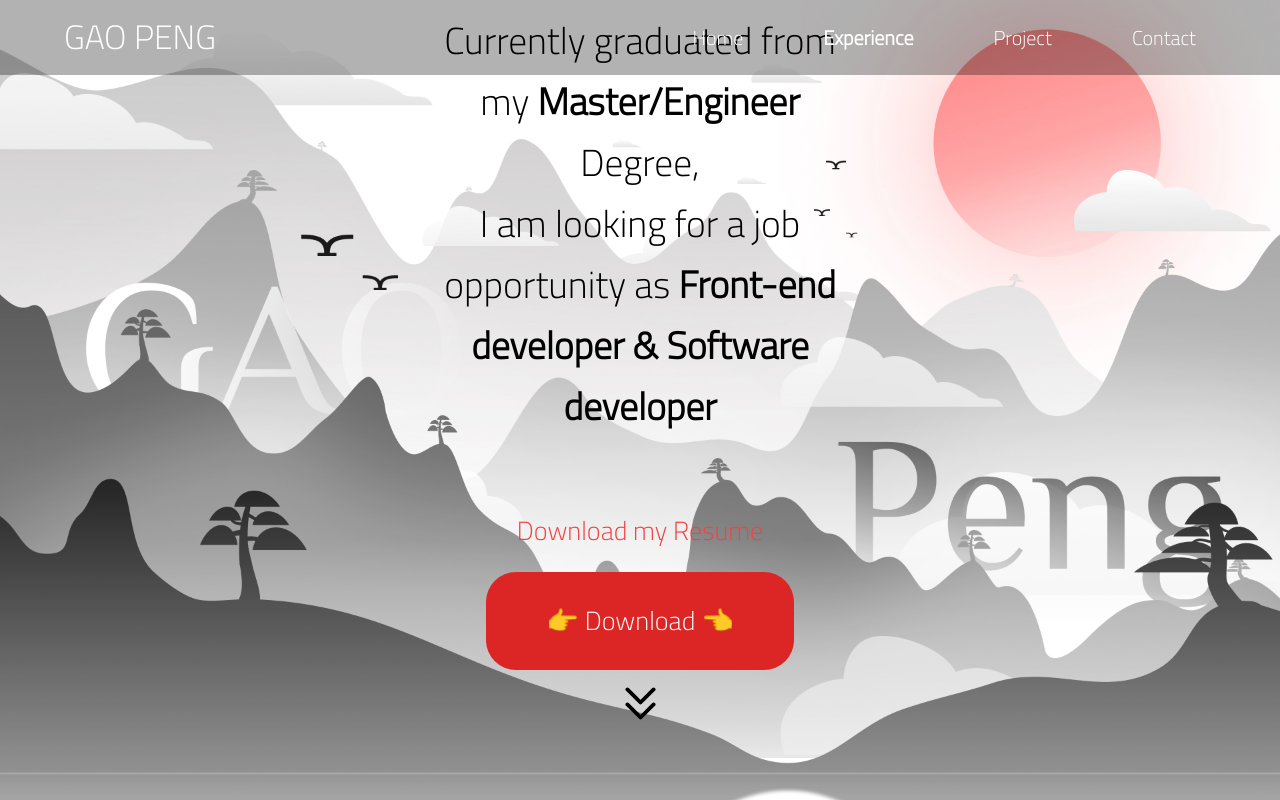
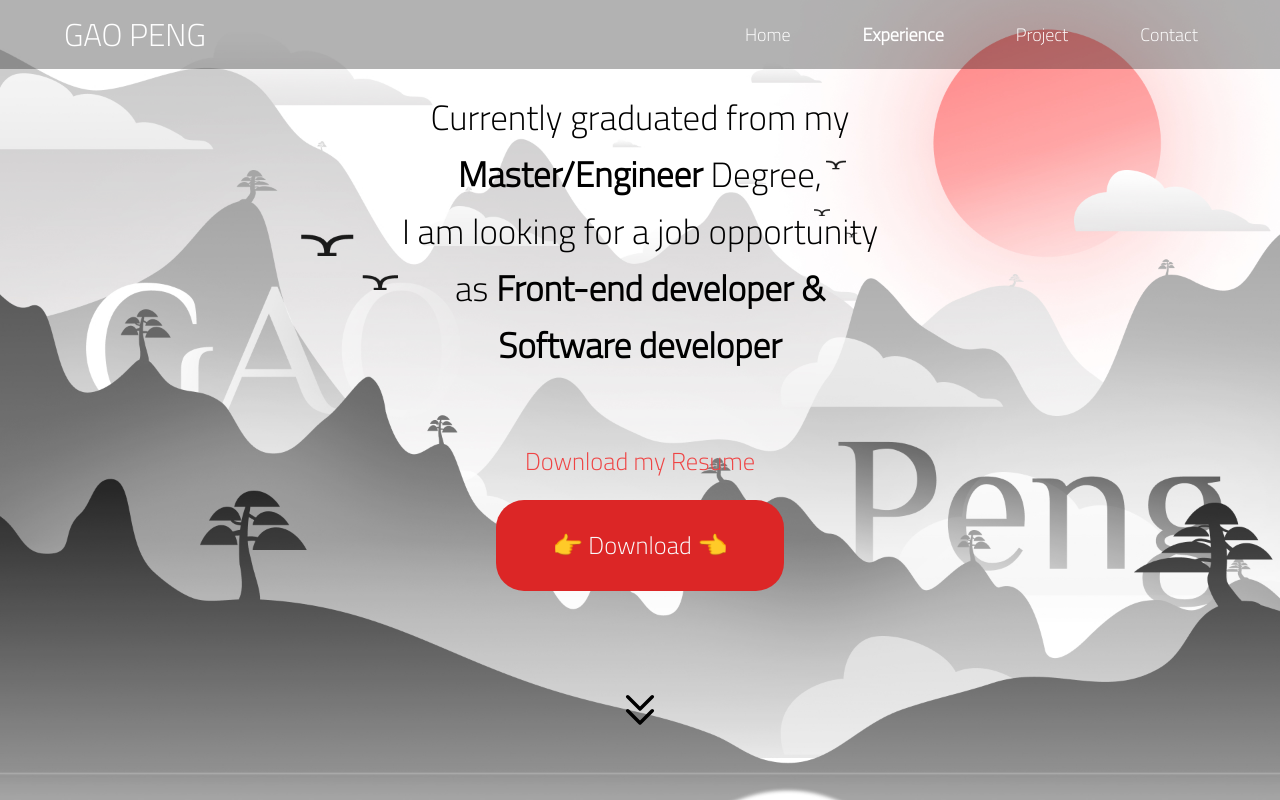
Before and after one commit to RedCarpG/Website-Portfolio, a React (Create React App) app: page /#/experience in a window 1280 px wide. Built offline with nearby package versions, Linux system fonts and the light colour scheme; a web font is replaced by a local one.

Commit message:
fix: responsive size issue & scroll x issue in `Experience` page

```diff
--- a/src/components/ScrollWindow.scss
+++ b/src/components/ScrollWindow.scss
@@ -3,6 +3,7 @@
     scroll-behavior: smooth;
     scroll-snap-type: y mandatory;
     overflow-y: scroll;
+    overflow-x: hidden;
     transition: .5s;
     transition-delay: .1s;
     transition-property: all;
@@ -36,7 +37,6 @@
             background-color: inherit;
         }
         &:hover {
-            overflow: auto;
             &::-webkit-scrollbar-thumb {
                 width: .1rem;
                 background-color: white;
--- a/src/index.css
+++ b/src/index.css
@@ -1,10 +1,10 @@
 /*
 ! tailwindcss v3.0.23 | MIT License | https://tailwindcss.com
-*/
-/*
+*//*
 1. Prevent padding and border from affecting element width. (https://github.com/mozdevs/cssremedy/issues/4)
 2. Allow adding a border to an element by just adding a border-width. (https://github.com/tailwindcss/tailwindcss/pull/116)
 */
+
 *,
 ::before,
 ::after {
@@ -13,49 +13,60 @@
   border-style: solid; /* 2 */
   border-color: #e5e7eb; /* 2 */
 }
+
 ::before,
 ::after {
   --tw-content: '';
 }
+
 /*
 1. Use a consistent sensible line-height in all browsers.
 2. Prevent adjustments of font size after orientation changes in iOS.
 3. Use a more readable tab size.
 4. Use the user's configured `sans` font-family by default.
 */
+
 html {
   line-height: 1.5; /* 1 */
   -webkit-text-size-adjust: 100%; /* 2 */ /* 3 */
   tab-size: 4; /* 3 */
   font-family: Graphik, sans-serif; /* 4 */
 }
+
 /*
 1. Remove the margin in all browsers.
 2. Inherit line-height from `html` so users can set them as a class directly on the `html` element.
 */
+
 body {
   margin: 0; /* 1 */
   line-height: inherit; /* 2 */
 }
+
 /*
 1. Add the correct height in Firefox.
 2. Correct the inheritance of border color in Firefox. (https://bugzilla.mozilla.org/show_bug.cgi?id=190655)
 3. Ensure horizontal rules are visible by default.
 */
+
 hr {
   height: 0; /* 1 */
   color: inherit; /* 2 */
   border-top-width: 1px; /* 3 */
 }
+
 /*
 Add the correct text decoration in Chrome, Edge, and Safari.
 */
+
 abbr:where([title]) {
   text-decoration: underline dotted;
 }
+
 /*
 Remove the default font size and weight for headings.
 */
+
 h1,
 h2,
 h3,
@@ -65,24 +76,30 @@ h6 {
   font-size: inherit;
   font-weight: inherit;
 }
+
 /*
 Reset links to optimize for opt-in styling instead of opt-out.
 */
+
 a {
   color: inherit;
   text-decoration: inherit;
 }
+
 /*
 Add the correct font weight in Edge and Safari.
 */
+
 b,
 strong {
   font-weight: bolder;
 }
+
 /*
 1. Use the user's configured `mono` font family by default.
 2. Correct the odd `em` font sizing in all browsers.
 */
+
 code,
 kbd,
 samp,
@@ -90,15 +107,19 @@ pre {
   font-family: ui-monospace, SFMono-Regular, Menlo, Monaco, Consolas, "Liberation Mono", "Courier New", monospace; /* 1 */
   font-size: 1em; /* 2 */
 }
+
 /*
 Add the correct font size in all browsers.
 */
+
 small {
   font-size: 80%;
 }
+
 /*
 Prevent `sub` and `sup` elements from affecting the line height in all browsers.
 */
+
 sub,
 sup {
   font-size: 75%;
@@ -106,27 +127,33 @@ sup {
   position: relative;
   vertical-align: baseline;
 }
+
 sub {
   bottom: -0.25em;
 }
+
 sup {
   top: -0.5em;
 }
+
 /*
 1. Remove text indentation from table contents in Chrome and Safari. (https://bugs.chromium.org/p/chromium/issues/detail?id=999088, https://bugs.webkit.org/show_bug.cgi?id=201297)
 2. Correct table border color inheritance in all Chrome and Safari. (https://bugs.chromium.org/p/chromium/issues/detail?id=935729, https://bugs.webkit.org/show_bug.cgi?id=195016)
 3. Remove gaps between table borders by default.
 */
+
 table {
   text-indent: 0; /* 1 */
   border-color: inherit; /* 2 */
   border-collapse: collapse; /* 3 */
 }
+
 /*
 1. Change the font styles in all browsers.
 2. Remove the margin in Firefox and Safari.
 3. Remove default padding in all browsers.
 */
+
 button,
 input,
 optgroup,
@@ -139,17 +166,21 @@ textarea {
   margin: 0; /* 2 */
   padding: 0; /* 3 */
 }
+
 /*
 Remove the inheritance of text transform in Edge and Firefox.
 */
+
 button,
 select {
   text-transform: none;
 }
+
 /*
 1. Correct the inability to style clickable types in iOS and Safari.
 2. Remove default button styles.
 */
+
 button,
 [type='button'],
 [type='reset'],
@@ -158,62 +189,80 @@ button,
   background-color: transparent; /* 2 */
   background-image: none; /* 2 */
 }
+
 /*
 Use the modern Firefox focus style for all focusable elements.
 */
+
 :-moz-focusring {
   outline: auto;
 }
+
 /*
 Remove the additional `:invalid` styles in Firefox. (https://github.com/mozilla/gecko-dev/blob/2f9eacd9d3d995c937b4251a5557d95d494c9be1/layout/style/res/forms.css#L728-L737)
 */
+
 :-moz-ui-invalid {
   box-shadow: none;
 }
+
 /*
 Add the correct vertical alignment in Chrome and Firefox.
 */
+
 progress {
   vertical-align: baseline;
 }
+
 /*
 Correct the cursor style of increment and decrement buttons in Safari.
 */
+
 ::-webkit-inner-spin-button,
 ::-webkit-outer-spin-button {
   height: auto;
 }
+
 /*
 1. Correct the odd appearance in Chrome and Safari.
 2. Correct the outline style in Safari.
 */
+
 [type='search'] {
   -webkit-appearance: textfield; /* 1 */
   outline-offset: -2px; /* 2 */
 }
+
 /*
 Remove the inner padding in Chrome and Safari on macOS.
 */
+
 ::-webkit-search-decoration {
   -webkit-appearance: none;
 }
+
 /*
 1. Correct the inability to style clickable types in iOS and Safari.
 2. Change font properties to `inherit` in Safari.
 */
+
 ::-webkit-file-upload-button {
   -webkit-appearance: button; /* 1 */
   font: inherit; /* 2 */
 }
+
 /*
 Add the correct display in Chrome and Safari.
 */
+
 summary {
   display: list-item;
 }
+
 /*
 Removes the default spacing and border for appropriate elements.
 */
+
 blockquote,
 dl,
 dd,
@@ -229,13 +278,16 @@ p,
 pre {
   margin: 0;
 }
+
 fieldset {
   margin: 0;
   padding: 0;
 }
+
 legend {
   padding: 0;
 }
+
 ol,
 ul,
 menu {
@@ -243,39 +295,48 @@ menu {
   margin: 0;
   padding: 0;
 }
+
 /*
 Prevent resizing textareas horizontally by default.
 */
+
 textarea {
   resize: vertical;
 }
+
 /*
 1. Reset the default placeholder opacity in Firefox. (https://github.com/tailwindlabs/tailwindcss/issues/3300)
 2. Set the default placeholder color to the user's configured gray 400 color.
 */
+
 input::placeholder,
 textarea::placeholder {
   opacity: 1; /* 1 */
   color: #9ca3af; /* 2 */
 }
+
 /*
 Set the default cursor for buttons.
 */
+
 button,
 [role="button"] {
   cursor: pointer;
 }
+
 /*
 Make sure disabled buttons don't get the pointer cursor.
 */
 :disabled {
   cursor: default;
 }
+
 /*
 1. Make replaced elements `display: block` by default. (https://github.com/mozdevs/cssremedy/issues/14)
 2. Add `vertical-align: middle` to align replaced elements more sensibly by default. (https://github.com/jensimmons/cssremedy/issues/14#issuecomment-634934210)
    This can trigger a poorly considered lint error in some tools but is included by design.
 */
+
 img,
 svg,
 video,
@@ -287,20 +348,25 @@ object {
   display: block; /* 1 */
   vertical-align: middle; /* 2 */
 }
+
 /*
 Constrain images and videos to the parent width and preserve their intrinsic aspect ratio. (https://github.com/mozdevs/cssremedy/issues/14)
 */
+
 img,
 video {
   max-width: 100%;
   height: auto;
 }
+
 /*
 Ensure the default browser behavior of the `hidden` attribute.
 */
+
 [hidden] {
   display: none;
 }
+
 *, ::before, ::after {
   --tw-translate-x: 0;
   --tw-translate-y: 0;
@@ -349,26 +415,31 @@ Ensure the default browser behavior of the `hidden` attribute.
   width: 100%;
 }
 @media (min-width: 640px) {
+
   .tw-container {
     max-width: 640px;
   }
 }
 @media (min-width: 768px) {
+
   .tw-container {
     max-width: 768px;
   }
 }
 @media (min-width: 1024px) {
+
   .tw-container {
     max-width: 1024px;
   }
 }
 @media (min-width: 1280px) {
+
   .tw-container {
     max-width: 1280px;
   }
 }
 @media (min-width: 1536px) {
+
   .tw-container {
     max-width: 1536px;
   }
@@ -665,7 +736,7 @@ Ensure the default browser behavior of the `hidden` attribute.
 /******************************************
     Version: 1.0
 /****************************************** */
-@media only screen and (min-width: 1799px) {
+@media only screen and (min-width: 1999px) {
 
 	html {
 		font-size: 35px;
@@ -678,13 +749,13 @@ Ensure the default browser behavior of the `hidden` attribute.
 		--slide-size: 40vw;
 	}
 }
-@media only screen and (min-width: 1199px) and (max-width: 1799px) {
+@media only screen and (min-width: 1199px) and (max-width: 1999px) {
 
 	html {
-		font-size: 30px;
+		font-size: 28px;
 	}
 	#mainNav {
-		font-size: 20px
+		font-size: 18px
 	}
 
 	.slide-window {
--- a/src/style/css/responsive.css
+++ b/src/style/css/responsive.css
@@ -2,7 +2,7 @@
     Version: 1.0
 /****************************************** */
 
-@media only screen and (min-width: 1799px) {
+@media only screen and (min-width: 1999px) {
 
 	html {
 		font-size: 35px;
@@ -16,13 +16,13 @@
 	}
 }
 
-@media only screen and (min-width: 1199px) and (max-width: 1799px) {
+@media only screen and (min-width: 1199px) and (max-width: 1999px) {
 
 	html {
-		font-size: 30px;
+		font-size: 28px;
 	}
 	#mainNav {
-		font-size: 20px
+		font-size: 18px
 	}
 
 	.slide-window {
```
